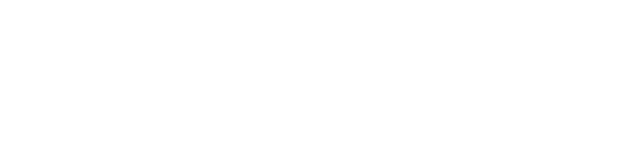
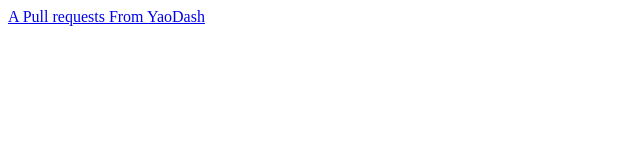
Before and after one commit to sunsunmonkey/RedRock, a plain HTML site: page 第一次作业/index.html in a window 1280 px wide. Shown: the whole page, without its empty margins (0-640 px from the left). Drawn offline with Linux system fonts and the light colour scheme.

Commit message:
A Pull requests From YaoDash

```diff
--- a/第一次作业/index.html
+++ b/第一次作业/index.html
@@ -6,6 +6,6 @@
     <title>Document</title>
 </head>
 <body>
-
+    <a href="https://github.com/YaoDash" >A Pull requests From YaoDash</a>
 </body>
 </html>
```
